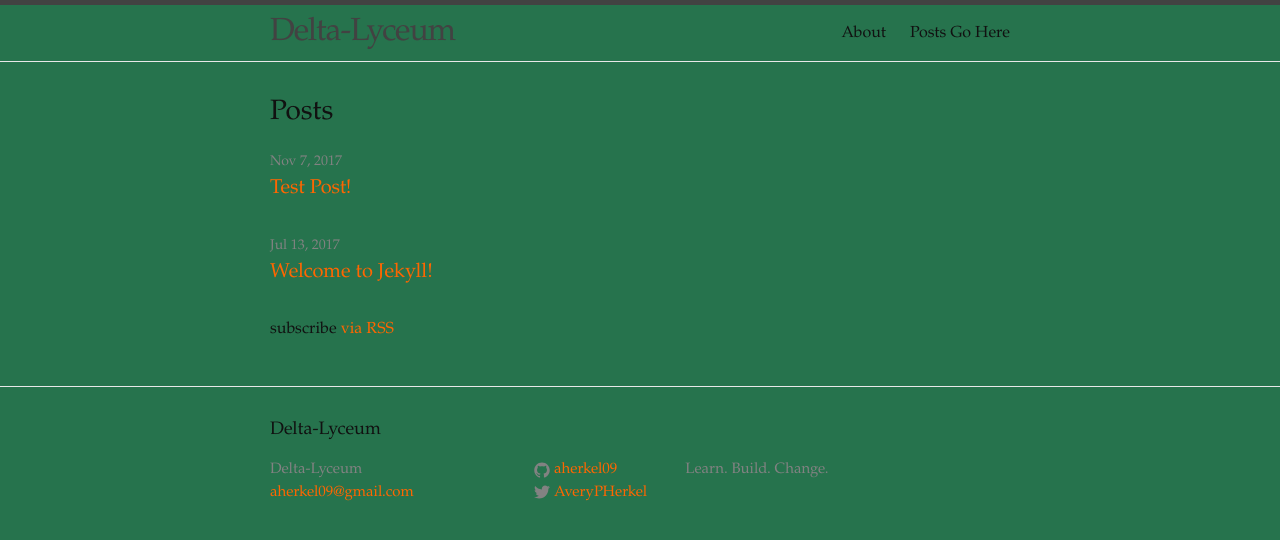
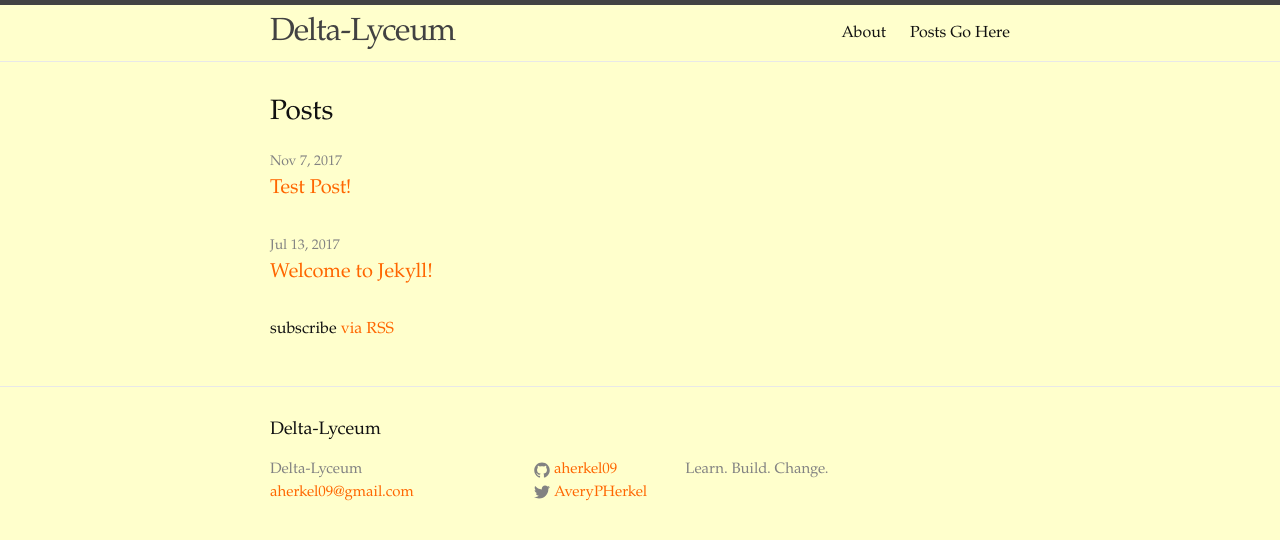
Before and after one commit to DeltaLyceum/aherkel09.github.io, a Jekyll site: the page built from index.html, in a window 1280 px wide. Shown: the top 540 px of the page. Built offline with Jekyll 4.4.1, drawn with Linux system fonts in a browser that asks for light colours.

Commit message:
Update main.scss

```diff
--- a/css/main.scss
+++ b/css/main.scss
@@ -15,7 +15,7 @@ $base-line-height: 1.5;
 $spacing-unit:     30px;
 
 $text-color:       #111;
-$background-color: #26734d;
+$background-color: #ffffcc;
 $brand-color:      #ff6600;
 
 $grey-color:       #828282;
```
